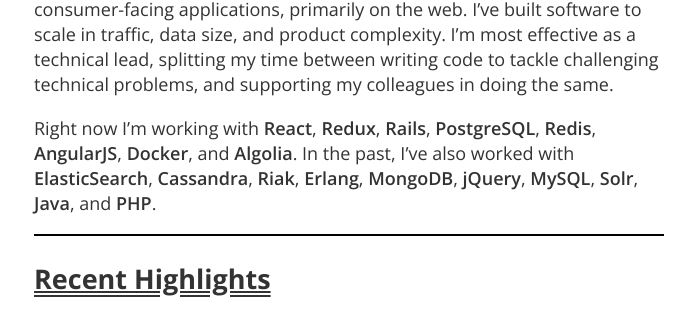
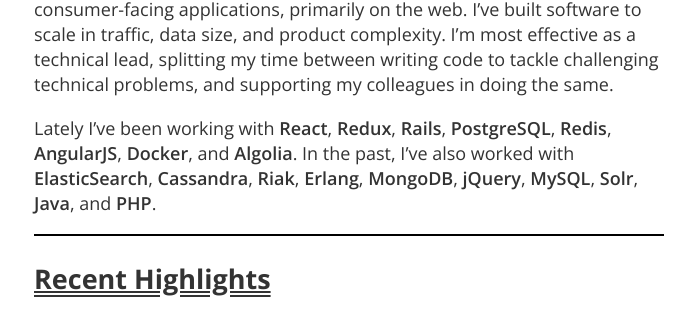
Before and after one commit to outoftime/outoftime.github.com, a Jekyll site: the page index.html, which Jekyll copies as it is, in a window 1280 px wide. Shown: the part 112-423 px from the top of the page, without its empty margins (291-986 px from the left). Built offline with Jekyll 4.4.1, drawn with Linux system fonts in a browser that asks for light colours.

Commit message:
Change the wording a lil

```diff
--- a/index.html
+++ b/index.html
@@ -181,7 +181,7 @@
         </p>
 
         <p>
-          Right now I’m working with <span class="skill">React</span>,
+          Lately I’ve been working with <span class="skill">React</span>,
           <span class="skill">Redux</span>,
           <span class="skill">Rails</span>,
           <span class="skill">PostgreSQL</span>,
```
